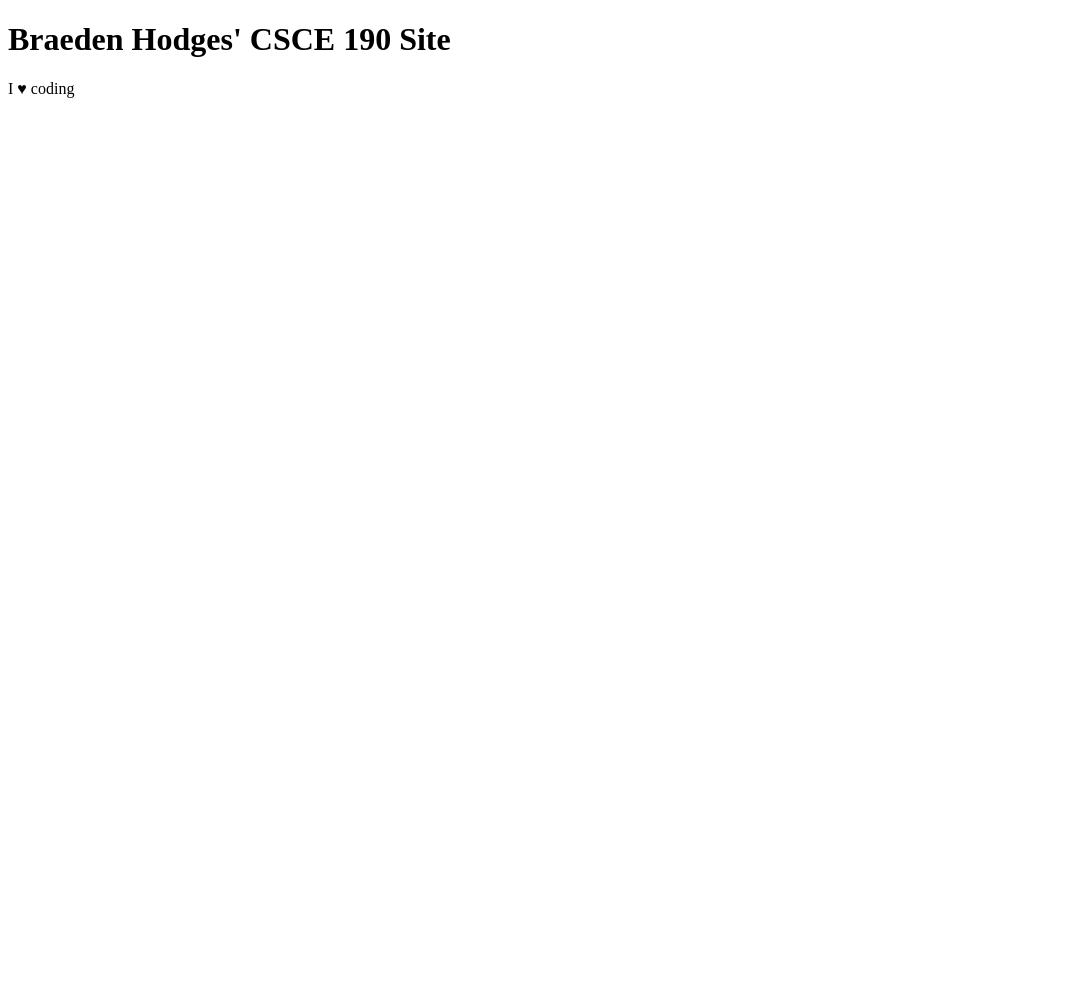
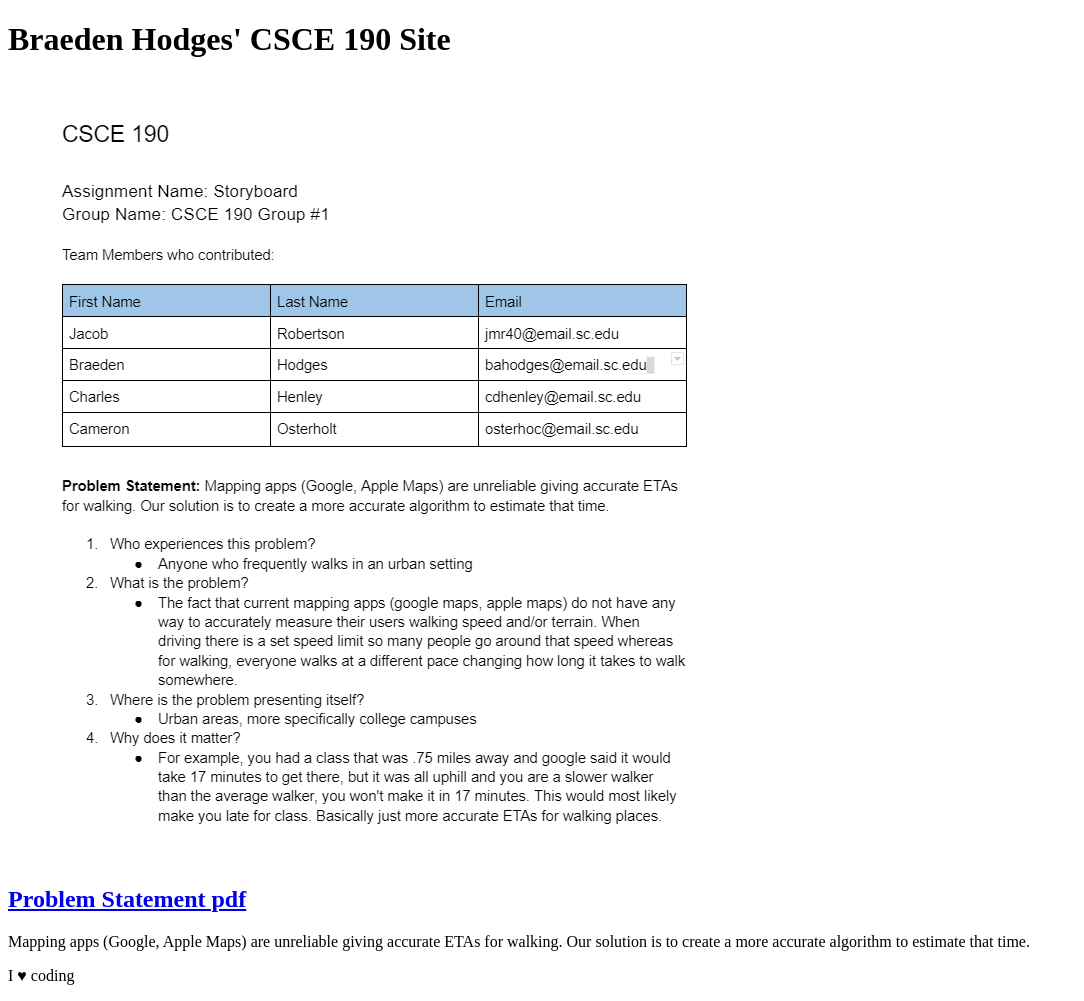
Before and after one commit to BraedenAH/BraedenAH.github.io, a plain HTML site: page index.html in a window 1280 px wide. Shown: the whole page, without its empty margins (0-1084 px from the left). Before the commit the page ends 800 px from the top, so only its background shows below. Drawn offline with Linux system fonts and the light colour scheme.

Commit message:
Add files via upload

```diff
--- a/index.html
+++ b/index.html
@@ -5,6 +5,16 @@
     </head>
     <body>
         <h1>Braeden Hodges' CSCE 190 Site</h1>
+
+        <section class = "assignment">
+            <a href = "files/Copy of CSCE 190 affinitydiagram.pdf"><img src = "images/problem-statement.png"></a>
+            <section class = "ass-details">
+                <a href = "files/Copy of CSCE 190 affinitydiagram.pdf"><h2>Problem Statement pdf</h2></a>
+                <p>
+                    Mapping apps (Google, Apple Maps) are unreliable giving accurate ETAs for walking. Our solution is to create a more accurate algorithm to estimate that time.
+                </p>
+            </section>
+        </section>
         <p>I &heartsuit; coding</p>
     </body>
 </html>
```
Also changed, not shown: images/problem-statement.png (added), 1 other file.
